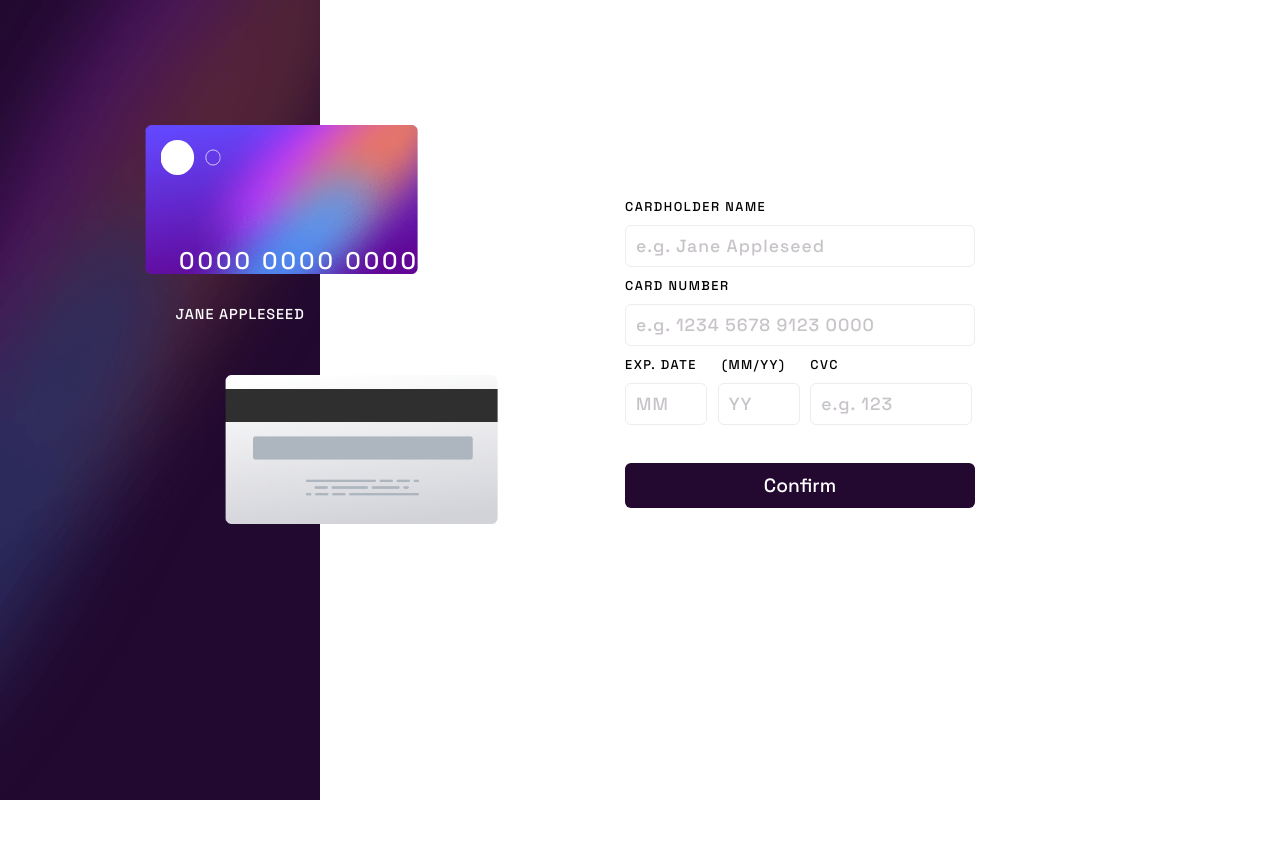
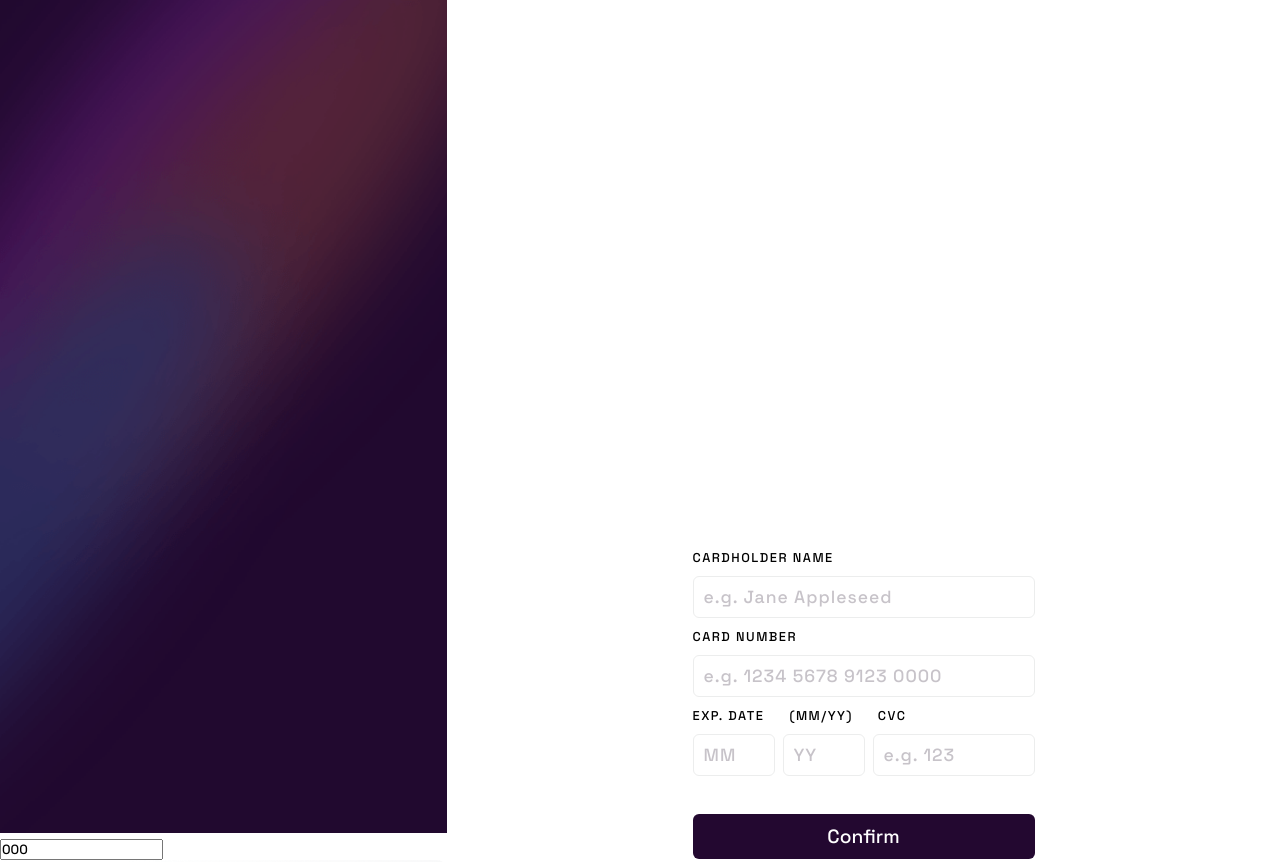
Before and after one commit to IsmaelFe/InteractiveCard, a React (Vite) app: page / in a window 1280 px wide. Shown: the top 862 px of the page. Before the commit the page ends 800 px from the top, so only its background shows below. Built offline with nearby package versions, Linux system fonts and the light colour scheme.

Commit message:
Nueva versión

```diff
--- a/src/App.css
+++ b/src/App.css
@@ -2,96 +2,6 @@
   margin: auto;
   padding: 0;
   min-height: 100vh;
-}
-
-.container-card {
-  position: relative;
-  margin: auto;
-
-}
-
-.back-img {
-  width: 100%;
-  max-width: 100%;
-}
-
-.card1 {
-  position: absolute;
-  margin-top: -210px;
-  margin-left: 60px;
-  width: 300px;
-  height: 200px;
-}
-
-.card1 img {
-  max-width: 100%;
-}
-
-.input-back-card {
-  position: absolute;
-  margin-left: 36px;
-  margin-top: 69px;
-  height: 20px;
-  width: 230px;
-  background-color: transparent;
-  border: none;
-  pointer-events: none;
-}
-
-.card2 {
-  position: absolute;
-  margin-left: 15px;
-  margin-top: -117px;
-  width: 300px;
-  height: 200px;
-}
-
-.card2 img {
-  max-width: 100%;
-}
-
-.span-front-card-1 {
-  position: absolute;
-  margin-top: 130px;
-  margin-left: 15px;
-  color: white;
-  font-size: 0.7em;
-  letter-spacing: 1px;
-}
-
-.span-front-card-2 {
-  position: absolute;
-  margin-top: 130px;
-  right: 15px;
-  color: white;
-  font-size: 0.7em;
-  letter-spacing: 1.5px;
-}
-
-.icon-card {
-  position: absolute;
-  max-width: 100%;
-  width: 60px;
-  height: 35px;
-  margin-top: 15px;
-  margin-left: 15px;
-}
-
-.input-front-card {
-  position: absolute;
-  width: 270px;
-  height: 30px;
-  margin-top: 90px;
-  margin-left: 13px;
-  background-color: transparent;
-  border: none;
-  pointer-events: none;
-}
-
-.form-container {
-  height: 400px;
-  width: 350px;
-  margin: 90px auto 0 auto;
 }
 
 .form-main {
@@ -241,30 +151,6 @@
     min-height: 100vh;
   }
 
-  .container-card {
-    display: flex;
-    flex-direction: column;
-    justify-content: center;
-    margin: 0;
-    padding: 0;
-  }
-
-  .card2 {
-    width: 85%;
-    height: 300px;
-    margin-left: 200px;
-    margin-top: -250px;
-    transform: translate(-20%, 0);
-  }
-
-  .card1 {
-    width: 85%;
-    height: 300px;
-    margin-top: 250px;
-    margin-left: 280px;
-    transform: translate(-20%, 0);
-  }
-
   .container-form {
     display: flex;
     flex-direction: column;
@@ -272,47 +158,7 @@
     align-items: center;
   }
 
-  .input-front-card {
-    margin-top: 120px;
-  }
-
-  .span-front-card-1 {
-    margin-top: 180px;
-    margin-left: 30px;
-    font-size: 0.9em;
-  }
-
-  .span-front-card-2 {
-    margin-top: 180px;
-    margin-right: 18px;
-    font-size: 0.9em;
-  }
-
-  .input-back-card {
-    margin-top: 95px;
-    margin-left: 120px;
-  }
-
   .form-container {
     margin-top: -5px;
   }
 }
-
-@media (min-width: 2000px) {
-  .card2 {
-    width: 400px;
-    height: 300px;
-    margin-left: 200px;
-    margin-top: -250px;
-    transform: translate(30%, 0);
-  }
-
-  .card1 {
-    width: 400px;
-    height: 300px;
-    margin-top: 250px;
-    margin-left: 280px;
-    transform: translate(30%, 0);
-  }
-
-}
--- a/src/components/Back_Card.jsx
+++ b/src/components/Back_Card.jsx
@@ -2,24 +2,9 @@ import React from "react";
 import PropTypes from "prop-types";
 
 const Back_Card = ({ card, image }) => {
-  const styles = {
-    textAlign: "end",
-    color: "white",
-    fontSize: "0.7em",
-    letterSpacing: "1.5px",
-  };
-
-  const stylesDesktop = {
-    textAlign: "end",
-    color: "white",
-    fontSize: "1em",
-    letterSpacing: "1.5px",
-  };
-
   return (
     <div className="card1">
       <input
-        style={image > 500 ? stylesDesktop : styles}
         value={card.cvc}
         type="text"
         className="input-back-card"
--- a/src/components/Front_Card.jsx
+++ b/src/components/Front_Card.jsx
@@ -2,24 +2,6 @@ import React from "react";
 import PropTypes from "prop-types";
 
 const Front_Card = ({ card, image }) => {
-  const stylesInput = {
-    color: "white",
-    fontSize: "1.3em",
-    textAlign: "center",
-    letterSpacing: "2px",
-    fontWeight: "100",
-  };
-
-  const stylesDesktop = {
-    width: "330px",
-    color: "white",
-    fontSize: "1.5em",
-    textAlign: "center",
-    letterSpacing: "3px",
-    fontWeight: "100",
-    marginLeft: "30px",
-  };
-
   let value = card.number;
   let numberOne = value.substr(0, 4);
   let numberTwo = value.substr(4, 4);
@@ -39,7 +21,6 @@ const Front_Card = ({ card, image }) => {
       </span>
       <img src="../../assets/images/card-logo.svg" className="icon-card"></img>
       <input
-        style={image > 500 ? stylesDesktop : stylesInput}
         value={`${numberOne} ${numberTwo} ${numberTre} ${numberFour}`}
         type="text"
         readOnly
```
